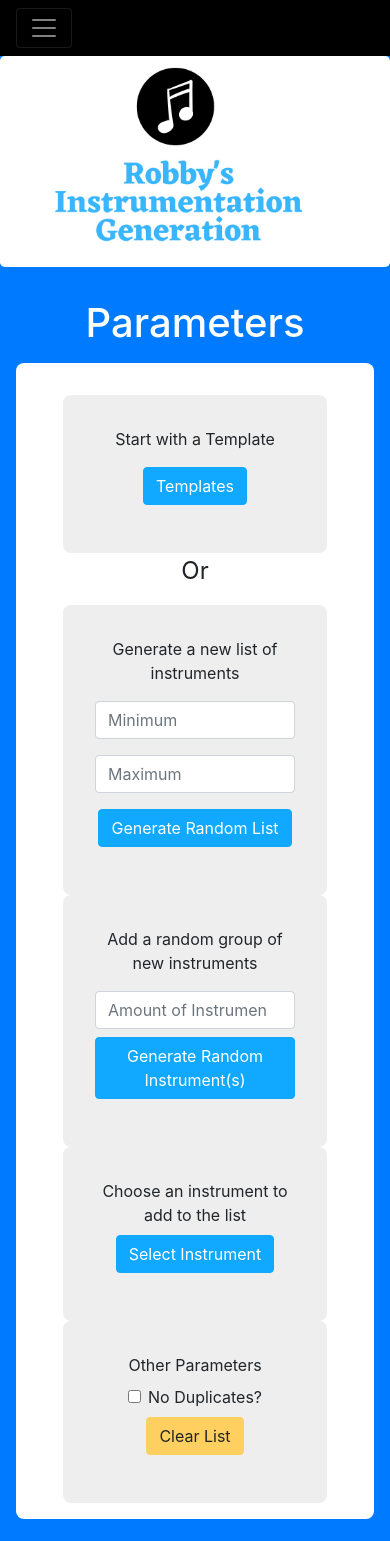
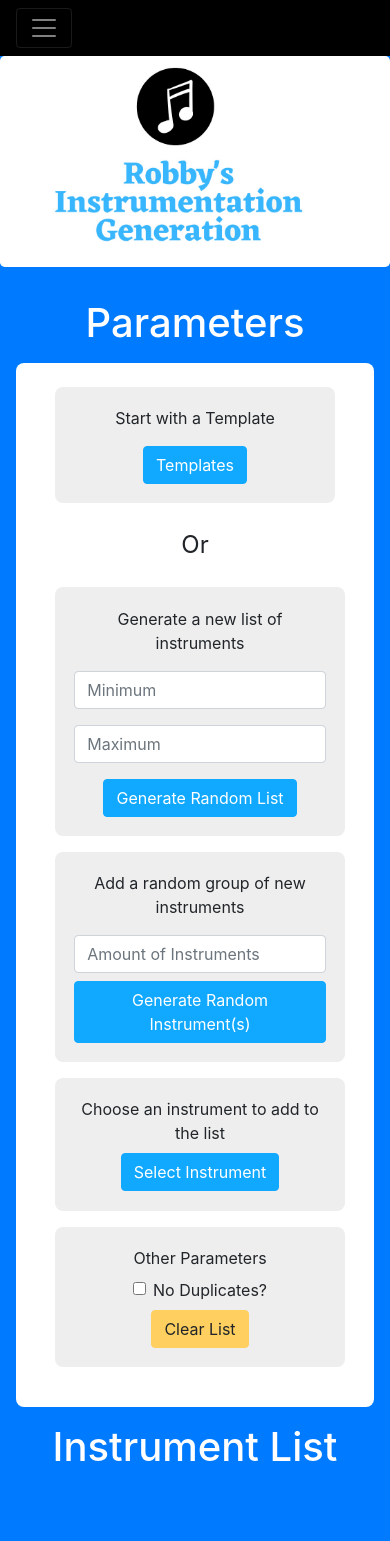
Before and after one commit to robbyph/instrumentation-generation, a Next.js app: page / in a window 390 px wide. Shown: the top 1541 px of the page. Built offline with nearby package versions, Linux system fonts and the light colour scheme.

Commit message:
More parameter list responsiveness

```diff
--- a/components/ParameterList.js
+++ b/components/ParameterList.js
@@ -14,7 +14,7 @@ const ParameterList = ({onRandomList, onNewList, onClear, onDupesCheck, onInstru
         <div className={styles.container} id="paramsDiv">
             <Container fluid >
                 <Row>
-                    <Col align="center" md={{ span: 6, offset: 3}}>
+                    <Col align="center" xl={{ span: 6, offset: 3}} style={{marginBottom: '1rem'}}>
                         <Form className={styles.formOverride}>
                             <Form.Label>Start with a Template</Form.Label>
                             <Button style={{marginTop: '.5rem'}} onClick={() => {onTemplateModal()}}>Templates</Button>
@@ -22,12 +22,12 @@ const ParameterList = ({onRandomList, onNewList, onClear, onDupesCheck, onInstru
                     </Col>
                 </Row>
                 <Row>
-                    <Col align="center" style={{marginTop:'.5rem'}}>
+                    <Col align="center" style={{marginTop:'.5rem', marginBottom: '1rem'}}>
                         <Form.Label style={{fontSize: '1.5rem'}}>Or</Form.Label>
                     </Col>
                 </Row>
                 <Row>
-                    <Col align="center">
+                    <Col align="center" style={{marginBottom: '1rem', minWidth: '20rem'}}>
                         <Form className={styles.formOverride}>
                             <Form.Label>Generate a new list of instruments</Form.Label>
                             <Form.Control onKeyPress={(event) => {if (!/[0-9]/.test(event.key)) {event.preventDefault();}}} className={styles.formControlOverride} type="number" placeholder="Minimum" min="0" value={minNumberState} onChange={(e) => setMinNumberState(e.target.value)}/>
@@ -35,22 +35,21 @@ const ParameterList = ({onRandomList, onNewList, onClear, onDupesCheck, onInstru
                             <Button style={{marginTop: '.5rem'}} type="button" onClick={() => {onRandomList(minNumberState, maxNumberState); setMaxNumberState(''); setMinNumberState('')}}>Generate Random List</Button>
                         </Form>
                     </Col>
-                    <Col align="center">
+                    <Col align="center" style={{marginBottom: '1rem' , minWidth: '20rem'}}>
                         <Form className={styles.formOverride}>
                             <Form.Label>Add a random group of new instruments</Form.Label>
                             <Form.Control onKeyPress={(event) => {if (!/[0-9]/.test(event.key)) {event.preventDefault();}}} className={styles.formControlOverride} type="number" placeholder="Amount of Instruments" min="0" value={newListState} onChange={(e) => setNewListState(e.target.value)}/>
                             <Button type="button" onClick={() => {onNewList(newListState); setNewListState('')}}>Generate Random Instrument(s)</Button>
                         </Form>
                     </Col>
-
-                    <Col align="center">
+                    <Col align="center" style={{marginBottom: '1rem', minWidth: '20rem'}}>
                         <Form className={styles.formOverride}>
                             <Form.Label>Choose an instrument to add to the list</Form.Label>
                             <Button onClick={() => {onInstrumentModal()}}>Select Instrument</Button>
                         </Form>
                     </Col>
 
-                    <Col align="center">
+                    <Col align="center" style={{marginBottom: '1rem', minWidth: '20rem'}}>
                         <Form className={styles.formOverride}>
                             <Form.Label>Other Parameters</Form.Label>
                             <Form.Check onChange={onDupesCheck} className={styles.formCheckOverride} label="No Duplicates?" id="noDupes"/>
--- a/styles/ParameterList.module.scss
+++ b/styles/ParameterList.module.scss
@@ -25,7 +25,7 @@
     padding: 1.2rem;
 }
 
-@media (max-width: 768px) {
+@media (max-width: 1200px) {
     .container {
         background-color: #fff;
         padding: 1.5rem;
@@ -33,9 +33,4 @@
         align-items: center;
         border-radius: .5rem;
     }
-    .formOverride {
-        justify-content: flex-start;
-        margin: .5rem;
-        padding: 2rem
-    }
 }
```
